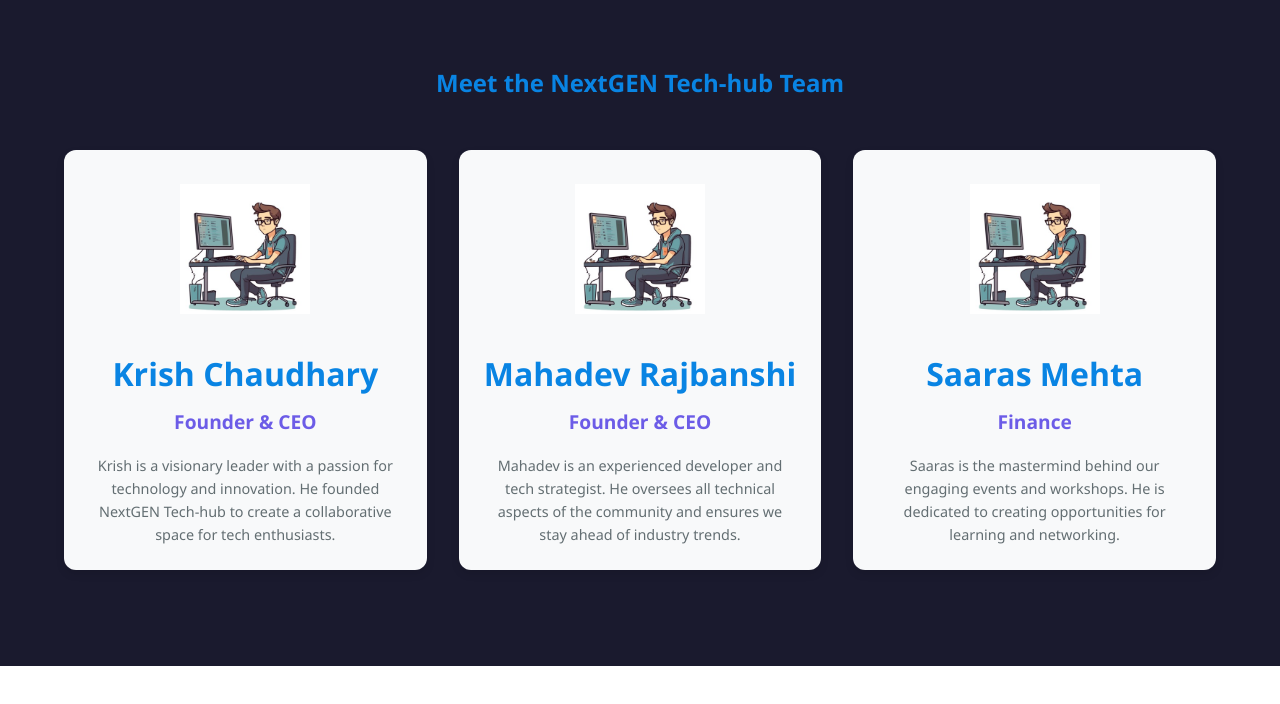
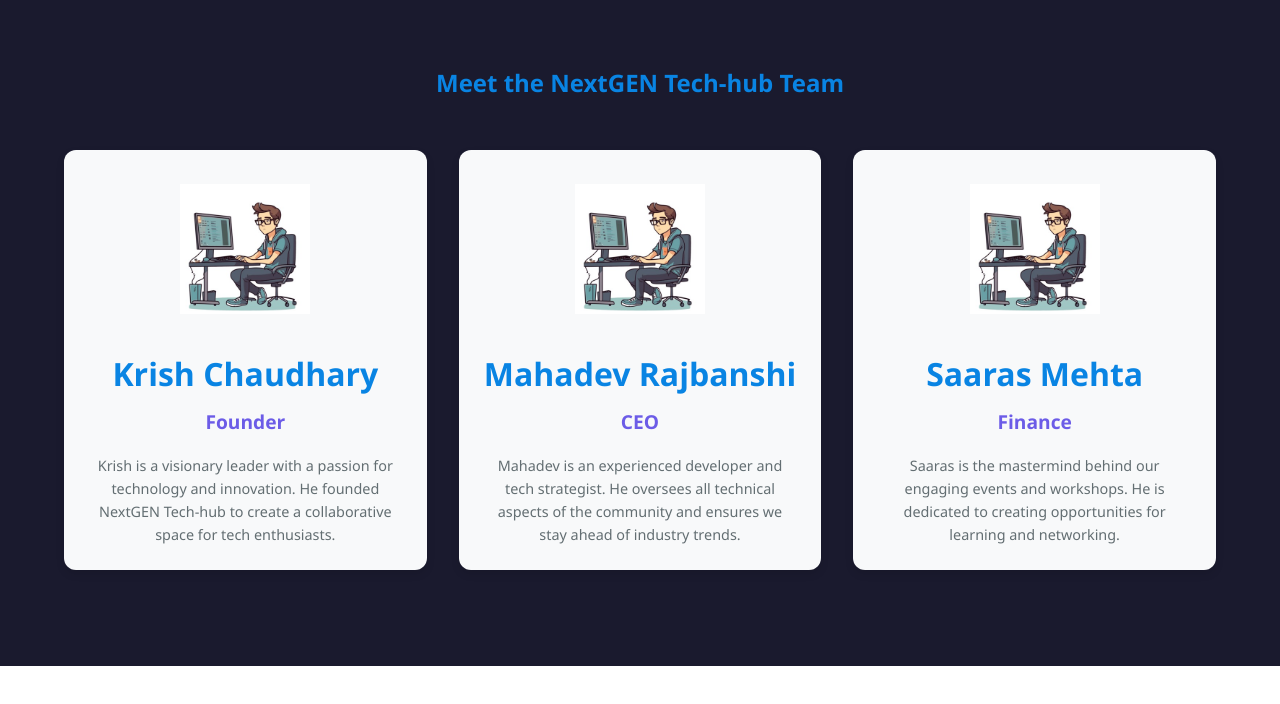
Before and after one commit to KrishChy/NextGEN_TechHub, a website: page team.html in a window 1280 px wide. Drawn offline with Linux system fonts and the light colour scheme.

Commit message:
Update team.html
change the founder

```diff
--- a/team.html
+++ b/team.html
@@ -39,7 +39,7 @@
             <div class="member">
                 <img src="img/boy using desktop.jpeg" alt="Krish Chaudhary">
                 <h2>Krish Chaudhary</h2>
-                <h3>Founder & CEO</h3>
+                <h3>Founder</h3>
                 <p>Krish is a visionary leader with a passion for technology and innovation. He founded NextGEN
                     Tech-hub to
                     create a collaborative space for tech enthusiasts.</p>
@@ -47,7 +47,7 @@
             <div class="member">
                 <img src="img/boy using desktop.jpeg" alt="Mahadev Rajbanshi">
                 <h2>Mahadev Rajbanshi</h2>
-                <h3>Founder & CEO</h3>
+                <h3>CEO</h3>
                 <p>Mahadev is an experienced developer and tech strategist. He oversees all technical aspects of the
                     community and ensures we stay ahead of industry trends.</p>
             </div>
```
